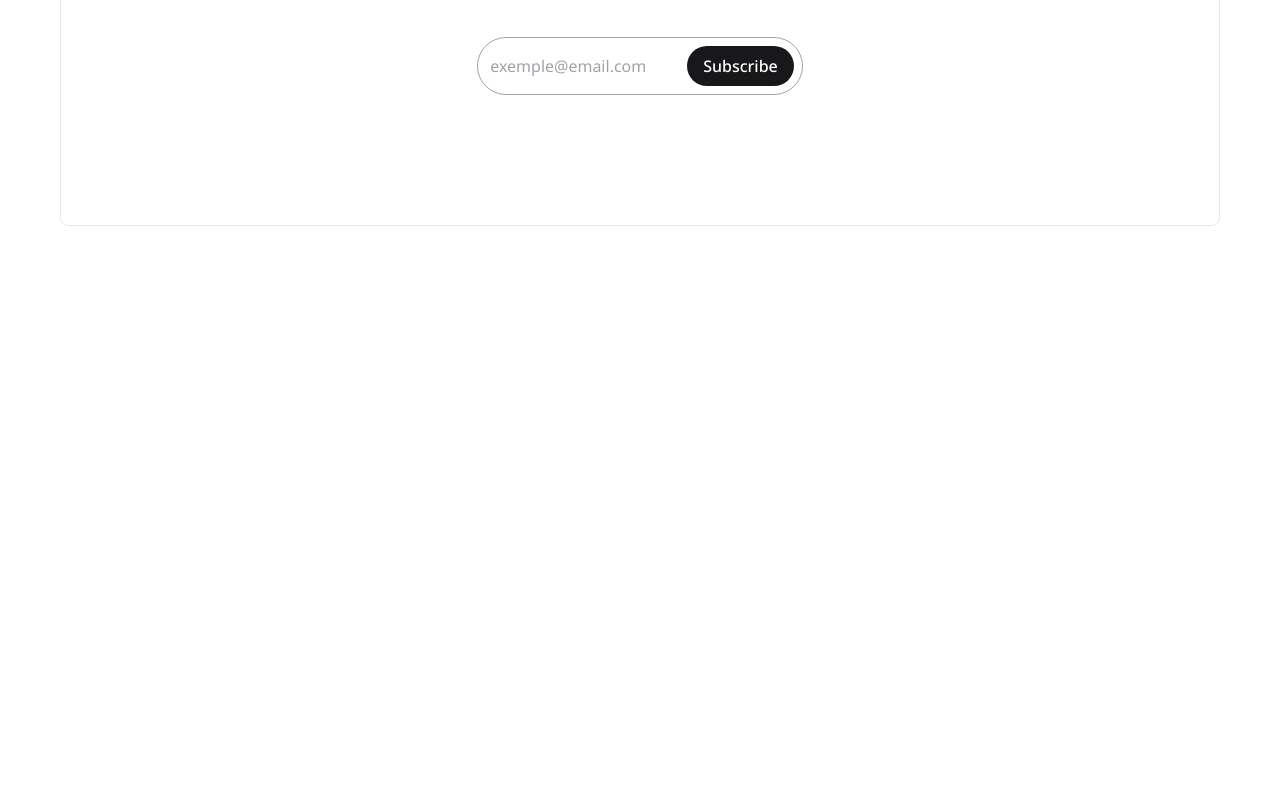
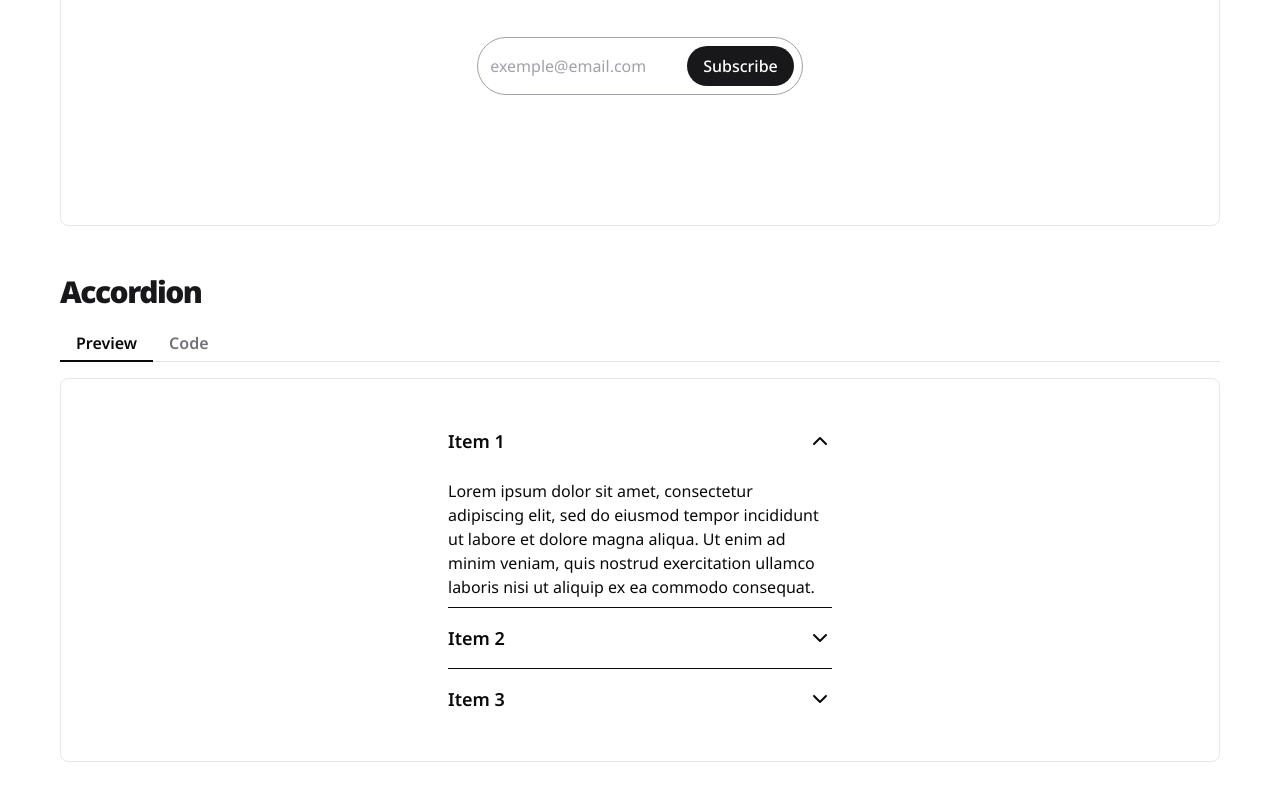
Before and after one commit to gabrielmorandi/components, a Next.js app: page / in a window 1280 px wide. Shown: the part 5169-5969 px from the top of the page. Before the commit the page ends 5435 px from the top, so only its background shows below. Built offline with nearby package versions, Linux system fonts and the light colour scheme.

Commit message:
feat: create component Accordion

```diff
--- /dev/null
+++ b/src/app/components/Accordion.jsx
@@ -0,0 +1,54 @@
+"use client"
+
+import React, { useState } from "react"
+import { ChevronDown } from "lucide-react"
+
+const Accordion = ({ items }) => {
+  // Example
+  // <Accordion
+  //   items={[
+  //     { title: "Item 1", description: "Descrição do item 1" },
+  //     { title: "Item 2", description: "Descrição do item 2" },
+  //   ]}
+  // />
+
+  const [openIndex, setOpenIndex] = useState(0)
+
+  return (
+    <div className="divide-y divide-zinc-950 max-w-96">
+      {items.map((item, index) => (
+        <div key={index}>
+          <button
+            className="flex items-center justify-between w-full py-4"
+            onClick={() => setOpenIndex(index === openIndex ? -1 : index)}
+          >
+            <h2 className="text-lg font-semibold text-zinc-950">
+              {item.title}
+            </h2>
+            <ChevronDown
+              color="#09090b"
+              className={`transform transition-transform duration-300 ${
+                index === openIndex ? "rotate-180" : null
+              }`}
+            />
+          </button>
+          <div
+            className={`overflow-hidden transition-all duration-300 ${
+              index === openIndex ? "max-h-96" : "max-h-0"
+            } `}
+          >
+            <p
+              className={`py-2 text-zinc-950 duration-300 ease-in transition-opacity ${
+                index === openIndex ? "opacity-100" : "opacity-0"
+              }`}
+            >
+              {item.description}
+            </p>
+          </div>
+        </div>
+      ))}
+    </div>
+  )
+}
+
+export default Accordion
--- a/src/app/page.jsx
+++ b/src/app/page.jsx
@@ -11,6 +11,7 @@ import LinkHero from "./components/LinkHero"
 import LinkArrowUpRight from "./components/LinkArrowUpRight"
 import BasicTextInput from "./components/BasicTextInput"
 import NewsletterInput from "./components/NewsletterInput"
+import Accordion from "./components/Accordion"
 
 export default function Home() {
   return (
@@ -58,6 +59,27 @@ export default function Home() {
         <ComponentSection componentName="NewsletterInput">
           <NewsletterInput />
         </ComponentSection>
+        <ComponentSection componentName="Accordion">
+          <Accordion
+            items={[
+              {
+                title: "Item 1",
+                description:
+                  "Lorem ipsum dolor sit amet, consectetur adipiscing elit, sed do eiusmod tempor incididunt ut labore et dolore magna aliqua. Ut enim ad minim veniam, quis nostrud exercitation ullamco laboris nisi ut aliquip ex ea commodo consequat.",
+              },
+              {
+                title: "Item 2",
+                description:
+                  "Lorem ipsum dolor sit amet, consectetur adipiscing elit, sed do eiusmod tempor incididunt ut labore et dolore magna aliqua. Ut enim ad minim veniam, quis nostrud exercitation ullamco laboris nisi ut aliquip ex ea commodo consequat.",
+              },
+              {
+                title: "Item 3",
+                description:
+                  "Lorem ipsum dolor sit amet, consectetur adipiscing elit, sed do eiusmod tempor incididunt ut labore et dolore magna aliqua. Ut enim ad minim veniam, quis nostrud exercitation ullamco laboris nisi ut aliquip ex ea commodo consequat.",
+              },
+            ]}
+          />
+        </ComponentSection>
       </main>
     </>
   )
```
